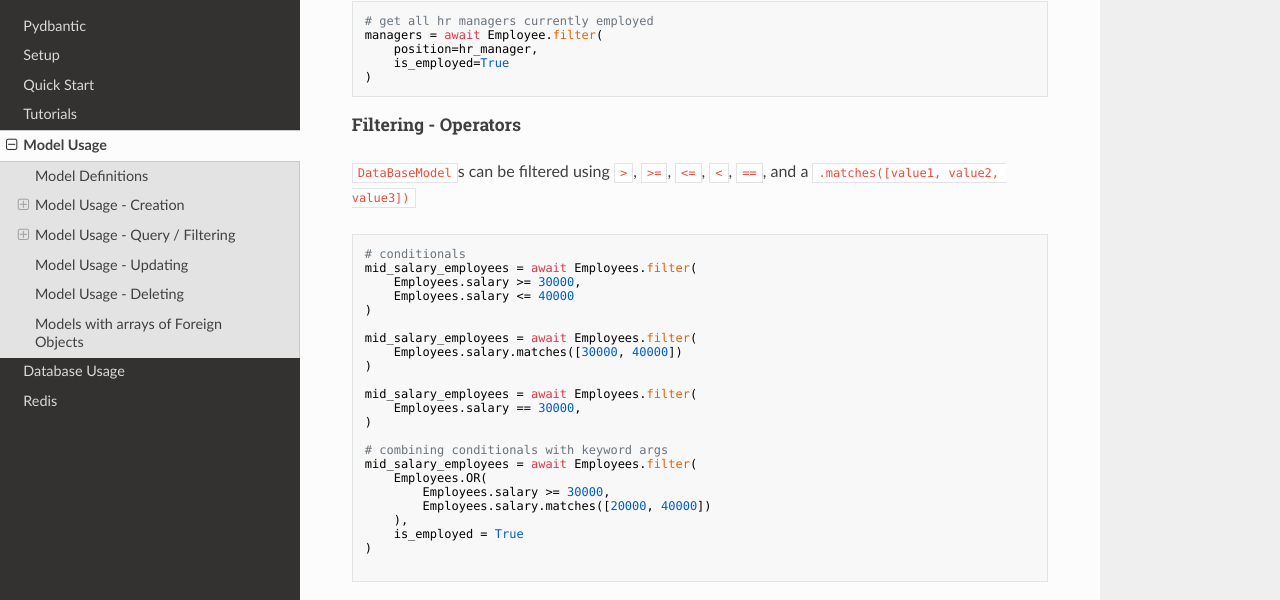
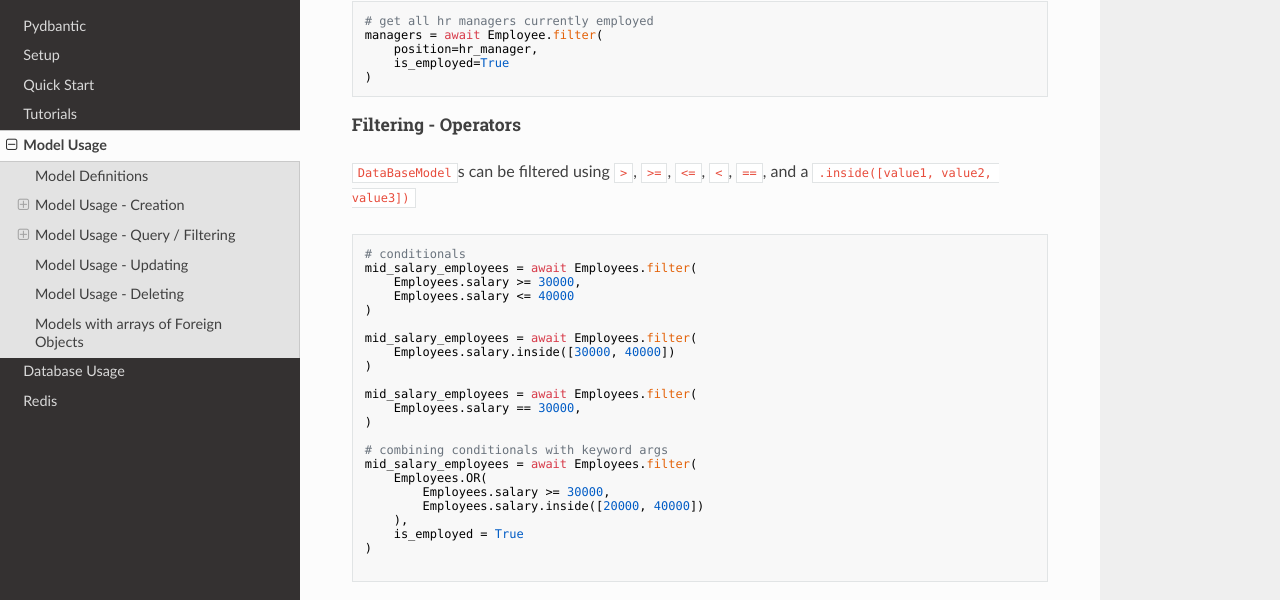
Before and after one commit to codemation/pydbantic, an MkDocs documentation site: the page built from docs/model-usage.md, in a window 1280 px wide and 900 px high, scrolled down 1710 px. Shown: the part 94-694 px from the top of the window. Built offline with MkDocs 1.6.1, drawn with Linux system fonts in a browser that asks for light colours; nearby versions of some CDN libraries.

Commit message:
Replaced  examples with

````diff
--- a/docs/model-usage.md
+++ b/docs/model-usage.md
@@ -94,7 +94,7 @@ managers = await Employee.filter(
 )
 ```
 ##### Filtering - Operators
-`DataBaseModel`s can be filtered using `>`, `>=`, `<=`, `<`, `==`, and a `.matches([value1, value2, value3])`
+`DataBaseModel`s can be filtered using `>`, `>=`, `<=`, `<`, `==`, and a `.inside([value1, value2, value3])`
 
 ```python
 # conditionals
@@ -104,7 +104,7 @@ mid_salary_employees = await Employees.filter(
 )
 
 mid_salary_employees = await Employees.filter(
-    Employees.salary.matches([30000, 40000])
+    Employees.salary.inside([30000, 40000])
 )
 
 mid_salary_employees = await Employees.filter(
@@ -115,7 +115,7 @@ mid_salary_employees = await Employees.filter(
 mid_salary_employees = await Employees.filter(
     Employees.OR(
         Employees.salary >= 30000,
-        Employees.salary.matches([20000, 40000])
+        Employees.salary.inside([20000, 40000])
     ),
     is_employed = True
 )
````
